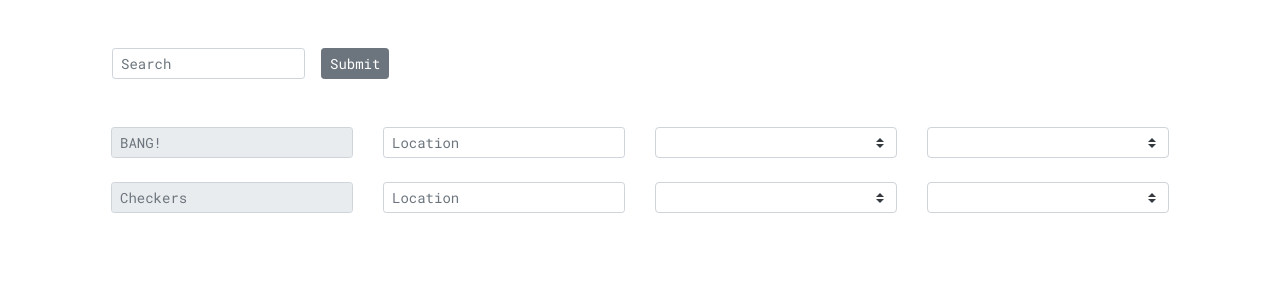
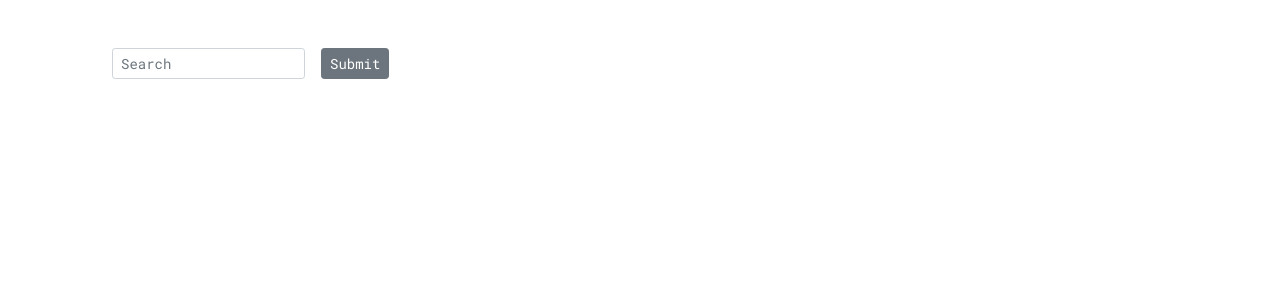
Before and after one commit to shyankashani/game-choice-admin, a Vue app: page /#/ in a window 1280 px wide. Shown: the top 300 px of the page. Built offline with nearby package versions, Linux system fonts and the light colour scheme.

Commit message:
Updates wrapper

```diff
--- a/src/App.vue
+++ b/src/App.vue
@@ -16,15 +16,21 @@
         >Submit</b-button>
       </b-nav-form>
     </b-navbar>
-    <router-view/>
+    <wrapper
+      v-bind:searchGamesResults="searchGamesResults"
+    ></wrapper>
   </div>
 </template>
 
 <script>
 import axios from 'axios'
+import Wrapper from './components/Wrapper';
 
 export default {
   name: 'app',
+  components: {
+    Wrapper
+  },
   data: function() {
     return {
       searchQuery: '',
@@ -39,7 +45,6 @@ export default {
     searchGames: function () {
       axios.get(`http://localhost:3000/games?name=${this.searchQuery}`)
       .then(result => this.searchGamesResults = result.data)
-      .then(result => console.log('this.searchGamesResults', this.searchGamesResults));
     }
   }
 }
--- a/src/components/Wrapper.vue
+++ b/src/components/Wrapper.vue
@@ -2,9 +2,9 @@
   <div id="hello">
     <b-container fluid>
       <game
-        v-for="game in games"
-        :game="game"
-        :key="game.id"
+        v-for="game in searchGamesResults"
+        v-bind:game="game"
+        v-bind:key="game.id"
       />
     </b-container>
   </div>
@@ -14,16 +14,14 @@
 import Game from './Game';
 
 export default {
-  name: 'Wrapper',
+  name: 'HelloWorld',
   components: {
     Game
   },
+  props: ['searchGamesResults'],
   data: function () {
     return {
-      games: [
-        { id: 0, name: 'BANG!', location: 'A1', color: 'green', sticker: 'choice' },
-        { id: 1, name: 'Checkers', location: null, color: null, sticker: null },
-      ]
+      games: this.searchGamesResults
     }
   }
 }
```
